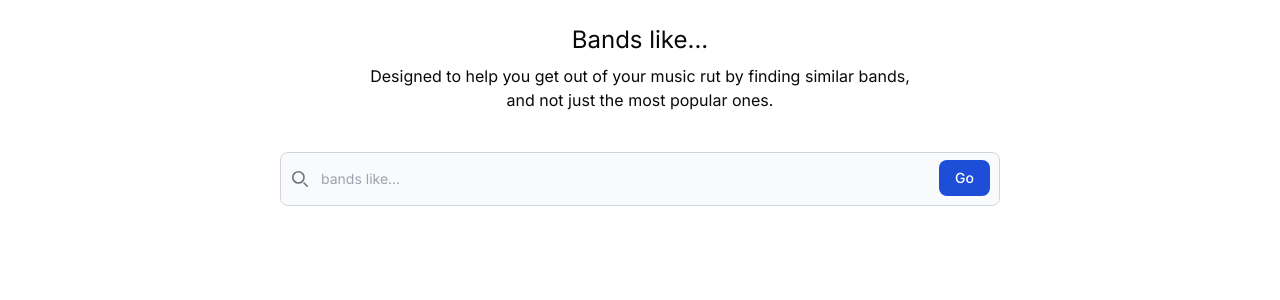
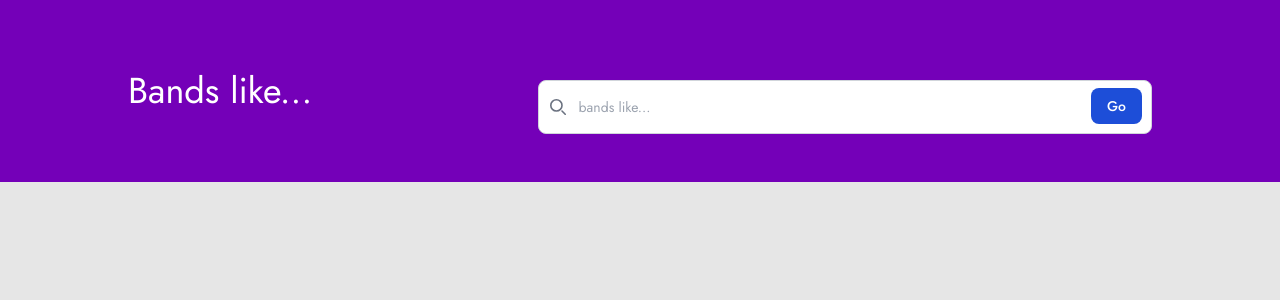
Before and after one commit to Merton/bandslike.net, a Next.js app: page / in a window 1280 px wide. Shown: the top 300 px of the page. Built offline with nearby package versions, Linux system fonts and the light colour scheme.

Commit message:
Restyle!

```diff
--- a/app/globals.css
+++ b/app/globals.css
@@ -2,10 +2,18 @@
 @tailwind components;
 @tailwind utilities;
 
+/* Colour palette */
+/*
+#F8F1F1 0, 33%, 96%
+*/
+
 @layer base {
   :root {
-    --background: 0 0% 100%;
-    --foreground: 240 10% 3.9%;
+    --brand-primary: 278, 100%, 36%;
+    --brand-secondary:  203, 69%, 59%;
+
+    --background: 0, 0%, 90%;
+    --foreground: 178, 31%, 52%;
 
     --card: 0 0% 100%;
     --card-foreground: 240 10% 3.9%;
@@ -13,11 +21,11 @@
     --popover: 0 0% 100%;
     --popover-foreground: 240 10% 3.9%;
 
-    --primary: 240 5.9% 10%;
-    --primary-foreground: 0 0% 98%;
+    --primary: var(--brand-primary);
+    --primary-foreground: 0, 0%, 100%;
 
-    --secondary: 240 4.8% 95.9%;
-    --secondary-foreground: 240 5.9% 10%;
+    --secondary: var(--brand-secondary);
+    --secondary-foreground: 0, 0%, 100%;
 
     --muted: 240 4.8% 95.9%;
     --muted-foreground: 240 3.8% 46.1%;
@@ -29,7 +37,7 @@
     --destructive-foreground: 0 0% 98%;
 
     --border: 240 5.9% 90%;
-    --input: 240 5.9% 90%;
+    --input: 0, 82%, 39%;
     --ring: 240 10% 3.9%;
 
     --radius: 0.5rem;
--- a/app/layout.tsx
+++ b/app/layout.tsx
@@ -1,8 +1,8 @@
 import './globals.css'
 import type { Metadata } from 'next'
-import { Inter } from 'next/font/google'
+import { Jost } from 'next/font/google'
 
-const inter = Inter({ subsets: ['latin'] })
+const jost = Jost({ subsets: ['latin'] })
 
 export const metadata: Metadata = {
   title: 'BandsLike',
@@ -21,7 +21,7 @@ export default function RootLayout({
 }) {
   return (
     <html lang="en">
-      <body className={inter.className}>{children}</body>
+      <body className={jost.className}>{children}</body>
     </html>
   )
 }
--- a/app/page.tsx
+++ b/app/page.tsx
@@ -33,6 +33,7 @@ export default function HomePage() {
     const message = lastMessage?.role === "assistant" ? lastMessage.content : null;
     try {
       if (message) {
+        console.log("Message length", message.length)
         recommendations = JSON.parse(message);
       }
     } catch (e) {
@@ -40,16 +41,17 @@ export default function HomePage() {
     }
   }
 
-  const loadingProgress = lastMessage ? lastMessage.content.length : 0;
+  const averageResponseLength = 400
+  const loadingProgress = lastMessage ? lastMessage.content.length / averageResponseLength * 100 : 0;
 
   return (
-    <main className="flex min-h-screen max-w-screen-md m-auto flex-col items-center text-center p-6">
-      <h1 className="text-2xl">
-        Bands like...<span className="text-blue-500">{artist}</span>
+    <main className="flex min-h-screen flex-col items-center">
+      <section className="w-full bg-primary p-12">
+        <div className="flex flex-wrap items-center max-w-screen-lg m-auto">
+          <h1 className="text-4xl min-w-fit md:w-2/5 text-primary-foreground">
+            Bands like...<br /><span className="text-cyan-300 underline">{artist}</span>
           </h1>
-      <p className="mt-2 mb-2">Designed to help you get out of your music rut by finding similar bands, <br /> and not just the most popular ones.</p>
-      {messages.length > 0 && <SearchHistory searches={messages.filter((m) => m.role === 'user')}></SearchHistory>}
-      <form onSubmit={onSubmit} className="w-full mt-8">
+          <form onSubmit={onSubmit} className="w-full md:w-3/5 mt-8">
             <label className="mb-2 text-sm font-medium text-gray-900 sr-only dark:text-white">bands like...</label>
             <div className="relative">
               <div className="absolute inset-y-0 left-0 flex items-center pl-3 pointer-events-none">
@@ -66,21 +68,25 @@ export default function HomePage() {
                 placeholder="bands like..."
                 required
                 enterKeyHint="go"
-            className="block w-full p-4 pl-10 text-sm text-gray-900 border border-gray-300 rounded-lg bg-gray-50 focus:ring-blue-500 focus:border-blue-500 dark:bg-gray-700 dark:border-gray-600 dark:placeholder-gray-400 dark:text-white dark:focus:ring-blue-500 dark:focus:border-blue-500"
+                className="block w-full p-4 pl-10 text-sm text-gray-900 border border-gray-300 rounded-lg focus:ring-blue-500 focus:border-blue-500 dark:border-gray-600 dark:placeholder-gray-400 dark:text-white dark:focus:ring-blue-500 dark:focus:border-blue-500"
               />
               <button type="submit" className="text-white absolute right-2.5 bottom-2.5 bg-blue-700 hover:bg-blue-800 focus:ring-4 focus:outline-none focus:ring-blue-300 font-medium rounded-lg text-sm px-4 py-2 dark:bg-blue-600 dark:hover:bg-blue-700 dark:focus:ring-blue-800">
                 Go
               </button>
             </div>
           </form>
-      <section className="w-full mt-8">
-        {isLoading ? <Progress value={loadingProgress} className="mt-12 mb-12" /> :
-          <div>
+        </div>
+        {/* <p className="mt-2 mb-2">Designed to help you get out of your music rut by finding similar bands, <br /> and not just the most popular ones.</p> */}
+      </section>
+      <section className="w-full px-12 py-6">
+        <div className="max-w-screen-lg m-auto">
+        {messages.length > 0 && <SearchHistory searches={messages.filter((m) => m.role === 'user')}></SearchHistory>}
+        {isLoading ? <Progress value={loadingProgress} className="mt-12 mb-12" /> : <>
           {recommendations && (
             <BandNetwork originalArtist={artist} results={recommendations} />
-            )}
+          )}</>
+        }
         </div>
-        }
       </section>
 
       {error && <p className="text-red-500">Ah, somethings gone wrong. This happens, give it another go <br />{error}</p>}
--- a/components/bandNetwork.tsx
+++ b/components/bandNetwork.tsx
@@ -32,12 +32,12 @@ const formatIntoGraphData = (originalArtist: string, results: Results) => {
 
   const getNodeColour = (node: { id: string}, originalArtist: string, otherArtists: string[]) => {
     if (node.id === originalArtist) {
-      return 'green'
+      return '#7400B8'
     }
     if (otherArtists.includes(node.id)) {
-        return 'blue'
+        return '#5E60CE'
         }
-    return 'blue'
+    return '#5E60CE'
   }
 
 
--- a/components/searchHistory.tsx
+++ b/components/searchHistory.tsx
@@ -25,26 +25,22 @@ export const SearchHistory = ({
       onOpenChange={setIsOpen}
       className="w-[350px] space-y-2"
     >
-      <div className="flex items-center justify-between space-x-4 px-4">
-        <h4 className="text-sm font-semibold">
-          Recent searches
-        </h4>
+      <div className="">
         {searches.length > 1 && (
           <CollapsibleTrigger asChild>
-            <Button variant="ghost" size="sm" className="w-9 p-0">
+            <Button size="lg" className="p-2 px-4 hover:text-white hover:bg-secondary">
+              <h4 className="text-lg font-semibold">
+                History
+              </h4>
               <ChevronsUpDown className="h-4 w-4" />
-              <span className="sr-only">Toggle</span>
             </Button>
           </CollapsibleTrigger>
         )
         }
       </div>
-      <div className="rounded-md border px-4 py-3 font-mono text-sm">
-        {recentSearch?.content}
-      </div>
-      <CollapsibleContent className="space-y-2">
+      <CollapsibleContent className="space-y-2 absolute">
         {searches.slice(0, -1).map((search, i) => (
-          <div key={i} className="rounded-md border px-4 py-3 font-mono text-sm">
+          <div key={i} className=" bg-slate-500 text-white rounded-md border px-4 py-3 font-mono text-sm">
             {search.content}
           </div>
         ))}
```
Also changed, not shown: OLD?tailwind.config.ts (renamed from tailwind.config.ts). Lines whose indentation alone changed are shown as unchanged.
